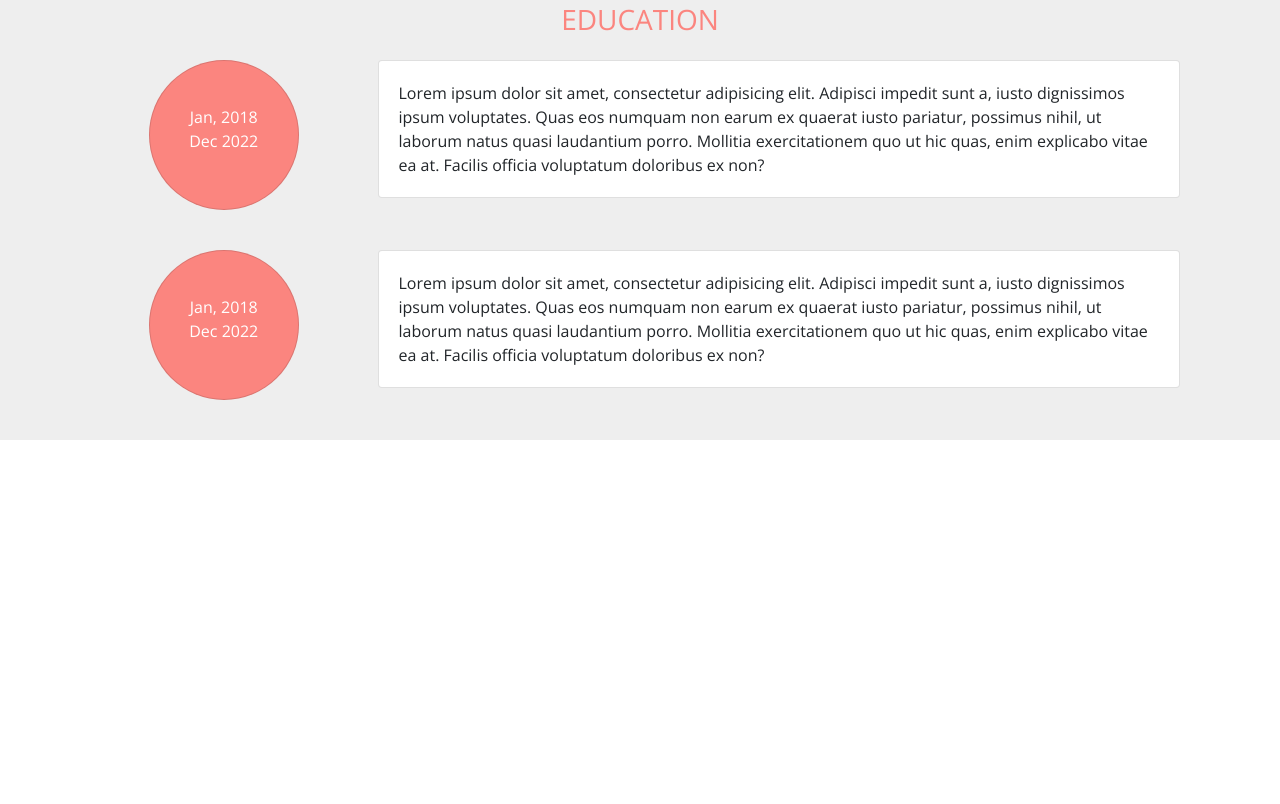
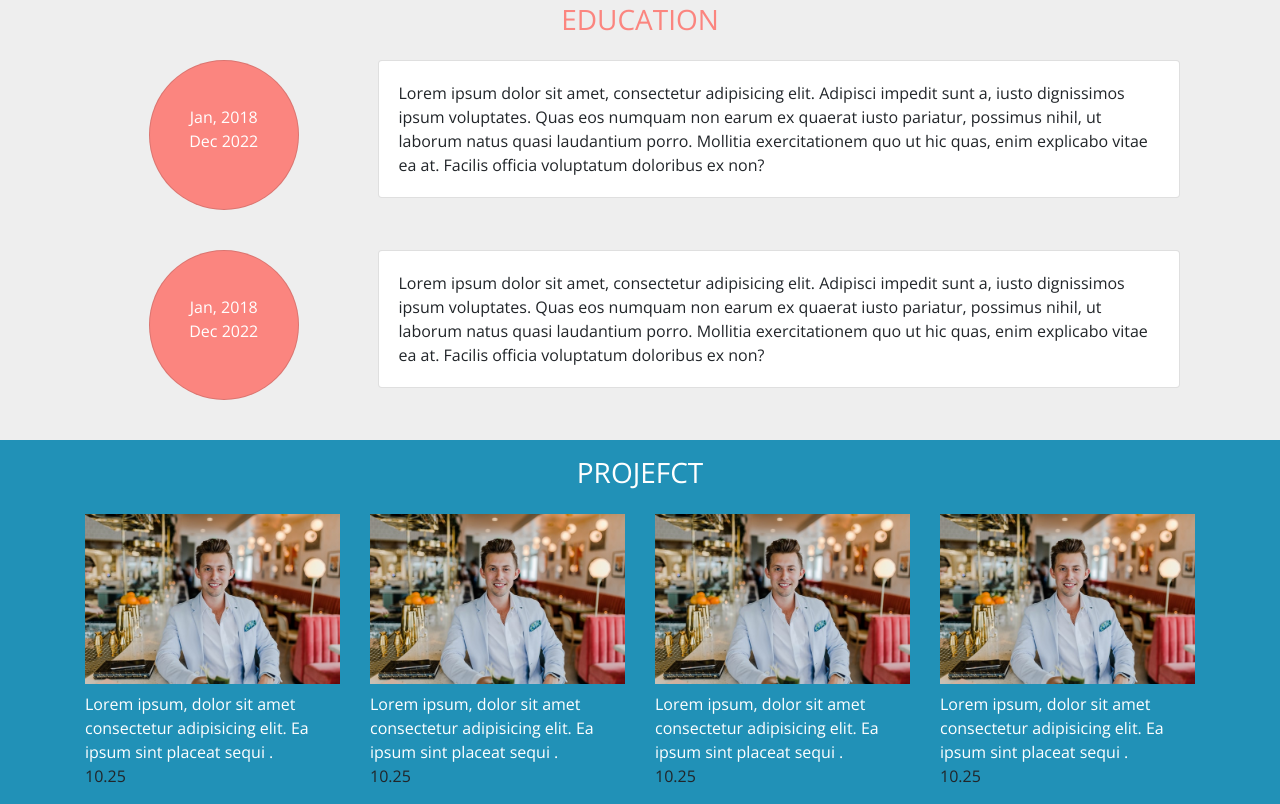
Before and after one commit to raju-molla/raju-molla.github.io, a plain HTML site: page index.html in a window 1280 px wide. Shown: the part 1295-2099 px from the top of the page. Before the commit the page ends 1735 px from the top, so only its background shows below. Drawn offline with nearby package versions, Linux system fonts and the light colour scheme.

Commit message:
project section

```diff
--- a/css/style.css
+++ b/css/style.css
@@ -34,3 +34,6 @@ body {
   width: 150px;
   border-radius: 50%;
 }
+.project-contianer{
+  background-color: #2191B7;
+}
--- a/index.html
+++ b/index.html
@@ -54,7 +54,9 @@
     </section>
 
     <!-- navbar section -->
-    <nav class="navbar navbar-expand-lg navbar-dark navbar-container">
+    <nav
+      class="navbar navbar-expand-lg navbar-dark navbar-container sticky-top"
+    >
       <button
         class="navbar-toggler"
         type="button"
@@ -191,6 +193,69 @@
       </div>
     </div>
 
+    <!-- this is project section -->
+
+    <div class="project-contianer" id="project">
+      <div class="container">
+        <div class="row">
+          <div class="col text-center py-3">
+            <h3 class="text-white font-weight-bolder">PROJEFCT</h3>
+          </div>
+        </div>
+
+        <div class="row">
+          <div class="col-md-3">
+            <img
+              class="img-fluid pb-2"
+              src="/img/austin-distel-7uoMmzPd2JA-unsplash.jpg"
+              alt=""
+            />
+            <a class="text-white text-center" href=""
+              >Lorem ipsum, dolor sit amet consectetur adipisicing elit. Ea
+              ipsum sint placeat sequi .</a
+            >
+            <p>10.25</p>
+          </div>
+          <div class="col-md-3">
+            <img
+              class="img-fluid pb-2"
+              src="/img/austin-distel-7uoMmzPd2JA-unsplash.jpg"
+              alt=""
+            />
+            <a class="text-white" href=""
+              >Lorem ipsum, dolor sit amet consectetur adipisicing elit. Ea
+              ipsum sint placeat sequi .</a
+            >
+            <p>10.25</p>
+          </div>
+          <div class="col-md-3">
+            <img
+              class="img-fluid pb-2"
+              src="/img/austin-distel-7uoMmzPd2JA-unsplash.jpg"
+              alt=""
+            />
+            <a class="text-white" href=""
+              >Lorem ipsum, dolor sit amet consectetur adipisicing elit. Ea
+              ipsum sint placeat sequi .</a
+            >
+            <p>10.25</p>
+          </div>
+          <div class="col-md-3">
+            <img
+              class="img-fluid pb-2"
+              src="/img/austin-distel-7uoMmzPd2JA-unsplash.jpg"
+              alt=""
+            />
+            <a class="text-white" href=""
+              >Lorem ipsum, dolor sit amet consectetur adipisicing elit. Ea
+              ipsum sint placeat sequi .</a
+            >
+            <p>10.25</p>
+          </div>
+        </div>
+      </div>
+    </div>
+
     <!-- Optional JavaScript -->
     <!-- jQuery first, then Popper.js, then Bootstrap JS -->
     <script
```
Also changed, not shown: img/austin-distel-7uoMmzPd2JA-unsplash.jpg (added), img/foto-sushi-6anudmpILw4-unsplash.jpg (added), img/zahir-namane-hwc7eIQiTCE-unsplash.jpg (added), 1 other file.
